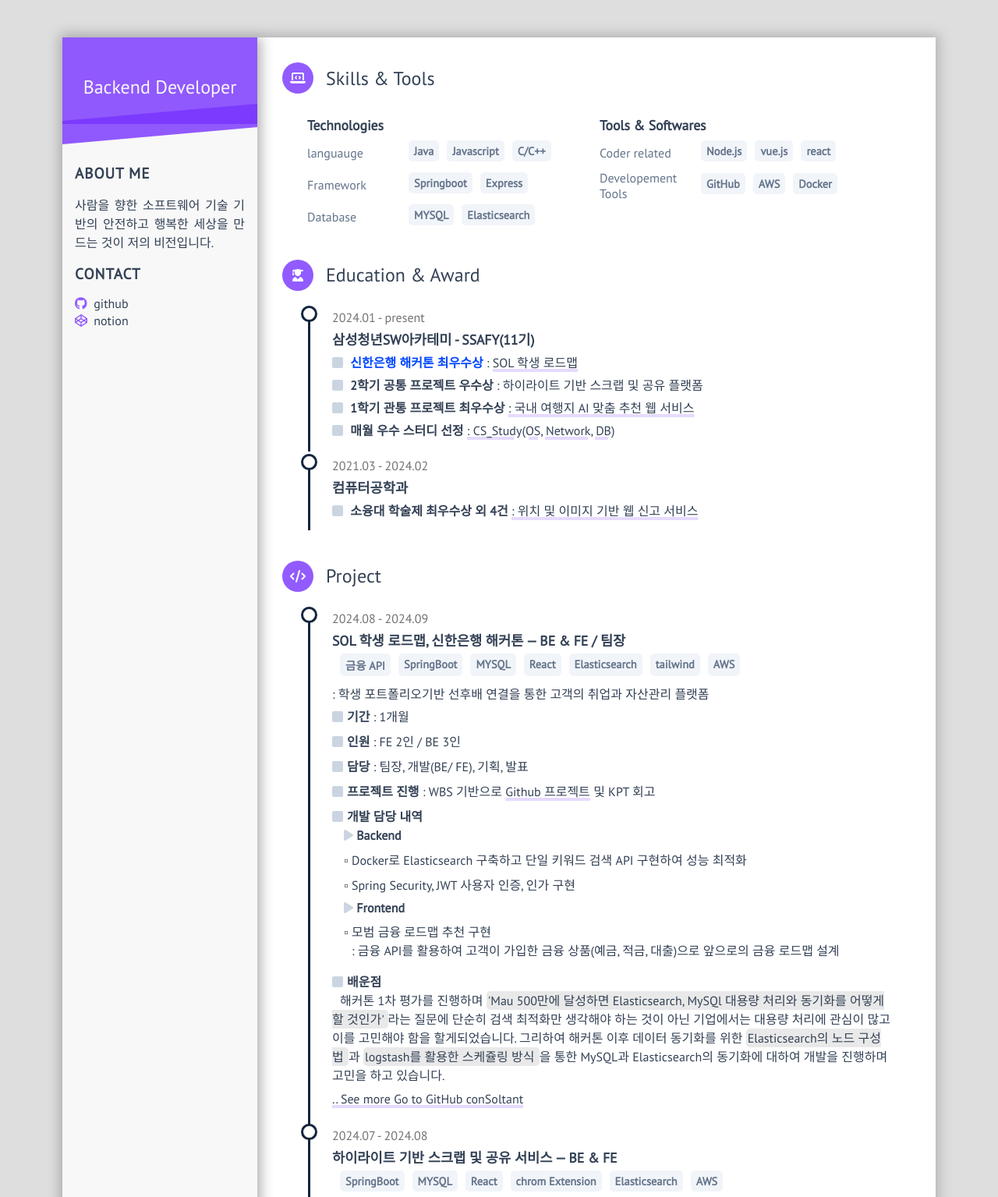
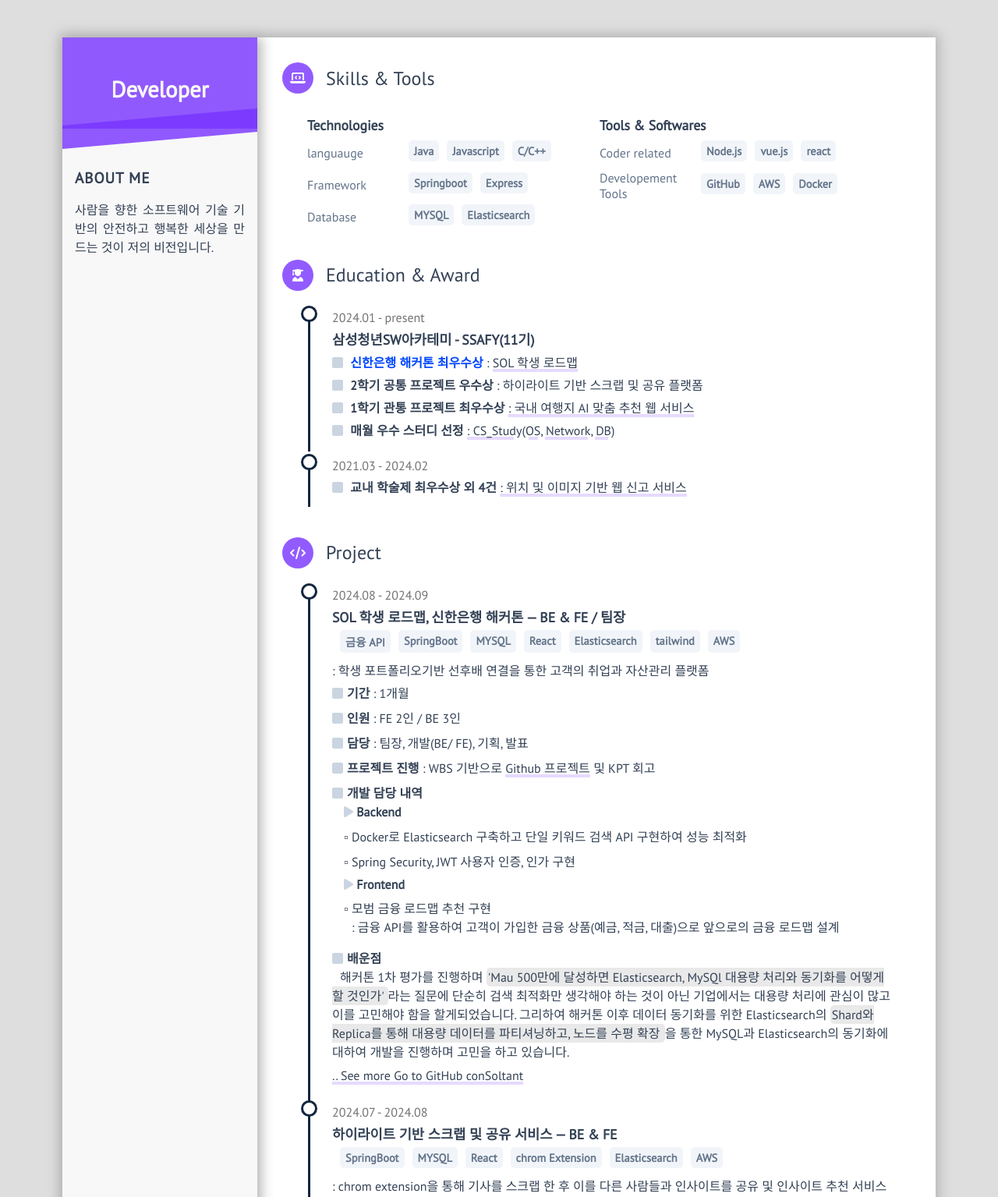
Before and after one commit to dahyunko/dahyunko.github.io, a plain HTML site: page index.html in a window 1280 px wide. Shown: the top 1535 px of the page at 78% size. Drawn offline with Linux system fonts and the light colour scheme.

Commit message:
feat: temp

```diff
--- a/index.html
+++ b/index.html
@@ -18,8 +18,8 @@
             </div>
             <div class="bio">
             <!-- <h1 class="name">Dahyun Ko</h1> -->
-            <h1 class="name"></h1>
-            <p class="profession">Backend Developer</p>
+            <h1 class="name">Developer</h1>
+            <p class="profession"> </p>
             </div>
         </div>
         <div class="intro-section about">
@@ -28,17 +28,17 @@
                 사람을 향한 소프트웨어 기술 기반의 안전하고 행복한 세상을 만드는 것이 저의 비전입니다.
             </p>
         </div>
-        <div class="intro-section contact">
+        <!-- <div class="intro-section contact">
             <h1 class="title">Contact</h1>
             <div class="info-section info-section-display link">
-                <!-- <div class="icon-display">
+                <div class="icon-display">
                     <i class="fas fa-paper-plane"></i>
                     <span class="make_underline">kdhgby@naver.com</span>
                 </div>
                 <div class="icon-display">
                     <i class="fab fa-google"></i>
                     <span class="make_underline">dahyunbless@gmail.com</span>
-                </div> -->
+                </div>
                 <div class="icon-display">
                     <i class="fab fa-github"></i>
                     <a target="_blank" rel="author" href="https://github.com/dahyunko">
@@ -52,7 +52,7 @@
                     </a>
                 </div>
             </div>
-        </div>
+        </div> -->
 
     </div>
     <div class="detail">
@@ -162,10 +162,10 @@
                 </div>
                 <div class="timeline-block">
                     <time>2021.03 - 2024.02</time>
-                    <h1>컴퓨터공학과</h1>
+                    <!-- <h1>컴퓨터공학과</h1> -->
                     <!-- <p>Sejong University, Korea</p> -->
                     <li>
-                        <span class="detail-content-midname"><i class="fas fa-square"></i> 소융대 학술제 최우수상 외 4건</span>
+                        <span class="detail-content-midname"><i class="fas fa-square"></i> 교내 학술제 최우수상 외 4건</span>
                         <span>
                             <a target="_blank" rel="author" href="https://github.com/SSAFY-CSStudy/OS" class="underline-link" title="프로젝트 자세한 설명" >
                                 : 위치 및 이미지 기반 웹 신고 서비스
@@ -259,13 +259,9 @@
                                     'Mau 500만에 달성하면 Elasticsearch, MySQl 대용량 처리와 동기화를 어떻게 할 것인가'
                                 </span>
                                 라는 질문에 단순히 검색 최적화만 생각해야 하는 것이 아닌 기업에서는 대용량 처리에 관심이 많고 이를 고민해야 함을 할게되었습니다.
-                                그리하여 해커톤 이후 데이터 동기화를 위한
+                                그리하여 해커톤 이후 데이터 동기화를 위한 Elasticsearch의
                                 <span class="code-style">
-                                    Elasticsearch의 노드 구성법
-                                </span>
-                                과
-                                <span class="code-style">
-                                    logstash를 활용한 스케쥴링 방식
+                                    Shard와 Replica를 통해 대용량 데이터를 파티셔닝하고, 노드를 수평 확장
                                 </span>
                                 을 통한 MySQL과 Elasticsearch의 동기화에 대하여 개발을 진행하며 고민을 하고 있습니다.</span>
                         </li>
@@ -648,7 +644,7 @@
                                             ▫ WBS 도식 화면 자세히 보기
                                         </a>
                                         <button id="toggleButton" onclick="toggleImage()" style="background: none; border: none; color:#444444;"><i class="fas fa-play fa-rotate-90" style="color: #cbd5e1;"></i></button>
-                                        <img id="wbsImage" src="https://user-images.githubusercontent.com/101400650/267573451-16454258-8e70-4b52-a47a-3eb00a870668.png" style="width: 100%; display: none; ">
+                                        <img id="wbsImage" src="https://user-images.githubusercontent.com/101400650/267573451-16454258-8e70-4b52-a47a-3eb00a870668.png" style="width: 100%; display: block; ">
                                     </li>
                                 </ul>
                             </span>
@@ -665,7 +661,7 @@
                                 </li>
                                 <li>
                                     <span class="detail-content-date">▫ 2022.12.22</span>
-                                    2022년 제1회 소프트웨어융합대학 학술제 - 최우수상
+                                    2022년 제1회 교내 학술제 - 최우수상
                                 </li>
                                 <li>▫ 외 수상내역 4회</li>
                                 <li class="style-bold"><i class="fas fa-play" style="color: #cbd5e1;"></i> 업적</li>
@@ -676,7 +672,7 @@
                                     ▫ 혁신창업스쿨 2기 2단계 선정 MVP 제작 및 500만원 지원
                                 </li>
                                 <li>
-                                    ▫ 창의학기제 전공 12학점 인정
+                                    ▫ 교내 전공 12학점 인정
                                 </li>
                             </ul>
                         </li>
@@ -701,7 +697,7 @@
                         <li>
                             <span class="detail-content-midname">
                                 <i class="fas fa-square"></i>
-                                (주)엘핀 협업 진행
+                                AI 기업 협업 진행
                             </span>
                             <p>: "<strong class="hilight underline">AI 실내 계단 수해 인식 모델</strong>" 정확도<strong>92%</strong> 달성</p>
                         </li>
```
